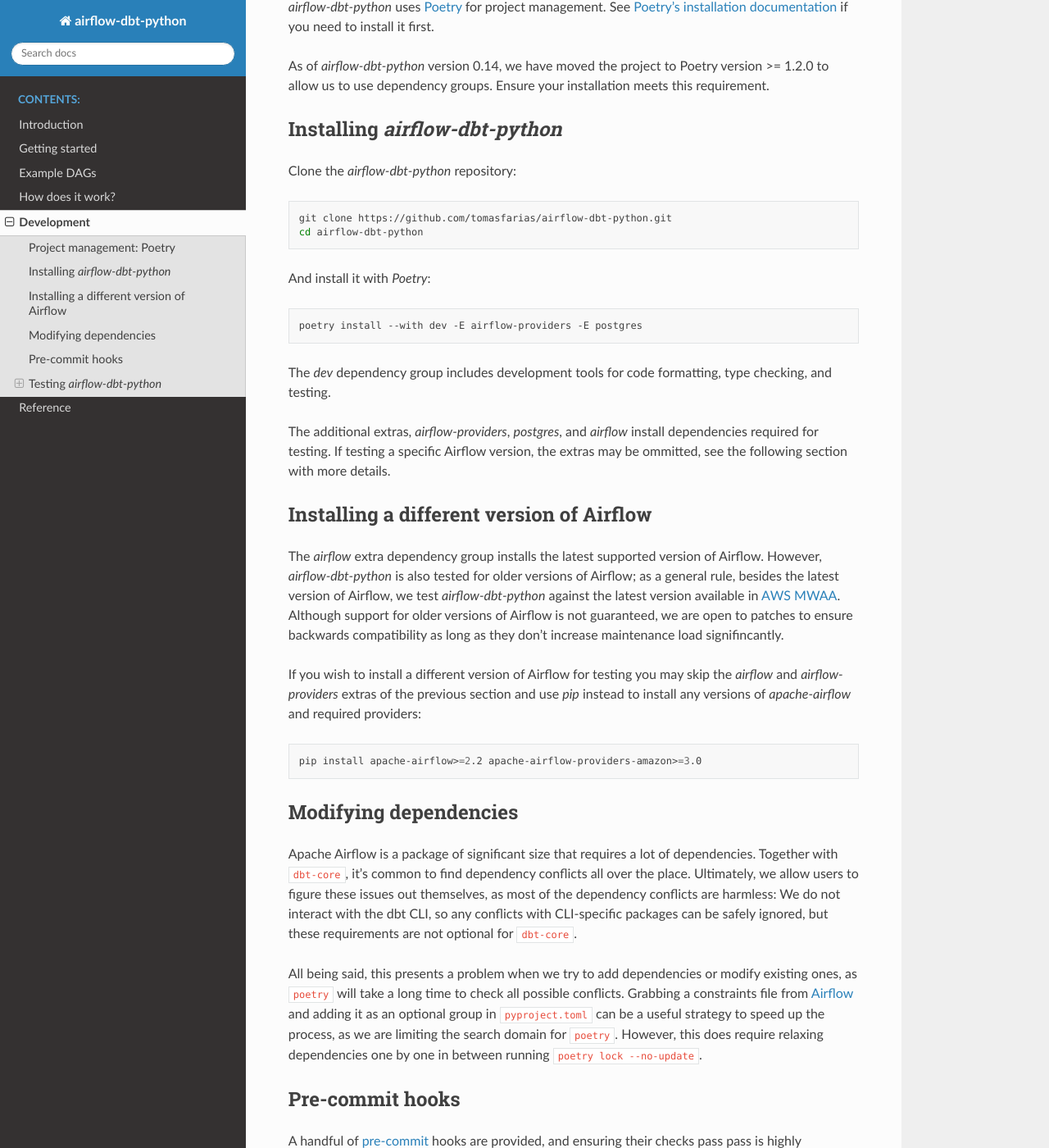
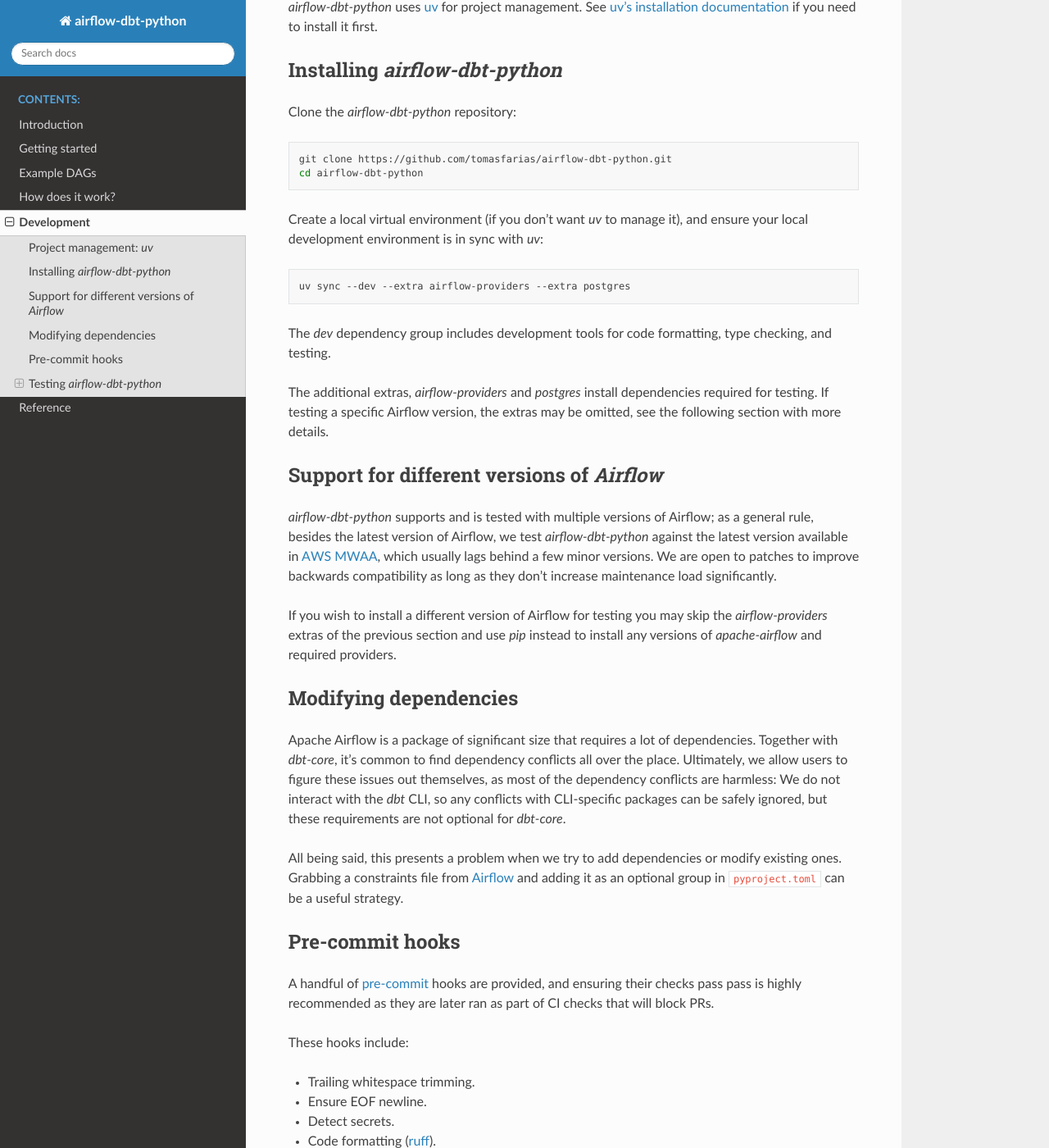
Before and after one commit to blackhole2100/Airflow-operators-hooks-and-utilities-, a Sphinx documentation site: the page built from docs/development.rst, in a window 1280 px wide and 1400 px high, scrolled down 387 px. Shown: the whole window at 82% size. Built offline with Sphinx 7.4.7 and the Read the Docs theme 3.1.0, drawn with Linux system fonts in a browser that asks for light colours; a style sheet for code colours, icons or effects is not loaded; some of the changed text lies outside the part shown.

Commit message:
chore(development): Switch from poetry to uv

```diff
--- a/docs/development.rst
+++ b/docs/development.rst
@@ -7,12 +7,10 @@
 
 If you would like to dig a bit into the internals of *airflow-dbt-python* and learn about the development philosophy, it's recommended that you check out the :ref:`how_does_it_work` documentation.
 
-Project management: Poetry
+Project management: *uv*
 --------------------------
 
-*airflow-dbt-python* uses `Poetry <https://python-poetry.org/>`_ for project management. See `Poetry's installation documentation <https://python-poetry.org/docs/#installation>`_ if you need to install it first.
-
-As of *airflow-dbt-python* version 0.14, we have moved the project to Poetry version >= 1.2.0 to allow us to use dependency groups. Ensure your installation meets this requirement.
+*airflow-dbt-python* uses `uv <https://docs.astral.sh/uv/>`_ for project management. See `uv's installation documentation <https://docs.astral.sh/uv/getting-started/installation/>`_ if you need to install it first.
 
 Installing *airflow-dbt-python*
 -------------------------------
@@ -24,33 +22,29 @@
    git clone https://github.com/tomasfarias/airflow-dbt-python.git
    cd airflow-dbt-python
 
-And install it with *Poetry*:
+Create a local virtual environment (if you don't want *uv* to manage it), and ensure your local development environment is in sync with *uv*:
 
 .. code-block:: shell
 
-   poetry install --with dev -E airflow-providers -E postgres
+   uv sync --dev --extra airflow-providers --extra postgres
 
 The *dev* dependency group includes development tools for code formatting, type checking, and testing.
 
-The additional extras, *airflow-providers*, *postgres*, and *airflow* install dependencies required for testing. If testing a specific Airflow version, the extras may be ommitted, see the following section with more details.
+The additional extras, *airflow-providers* and *postgres* install dependencies required for testing. If testing a specific Airflow version, the extras may be omitted, see the following section with more details.
 
-Installing a different version of Airflow
------------------------------------------
+Support for different versions of *Airflow*
+-------------------------------------------
 
-The *airflow* extra dependency group installs the latest supported version of Airflow. However, *airflow-dbt-python* is also tested for older versions of Airflow; as a general rule, besides the latest version of Airflow, we test *airflow-dbt-python* against the latest version available in `AWS MWAA <https://aws.amazon.com/managed-workflows-for-apache-airflow/>`_. Although support for older versions of Airflow is not guaranteed, we are open to patches to ensure backwards compatibility as long as they don't increase maintenance load signifincantly.
+*airflow-dbt-python* supports and is tested with multiple versions of Airflow; as a general rule, besides the latest version of Airflow, we test *airflow-dbt-python* against the latest version available in `AWS MWAA <https://aws.amazon.com/managed-workflows-for-apache-airflow/>`_, which usually lags behind a few minor versions. We are open to patches to improve backwards compatibility as long as they don't increase maintenance load significantly.
 
-If you wish to install a different version of Airflow for testing you may skip the *airflow* and *airflow-providers* extras of the previous section and use *pip* instead to install any versions of *apache-airflow* and required providers:
-
-.. code-block:: shell
-
-   pip install apache-airflow>=2.2 apache-airflow-providers-amazon>=3.0
+If you wish to install a different version of Airflow for testing you may skip the *airflow-providers* extras of the previous section and use *pip* instead to install any versions of *apache-airflow* and required providers.
 
 Modifying dependencies
 ----------------------
 
-Apache Airflow is a package of significant size that requires a lot of dependencies. Together with ``dbt-core``, it's common to find dependency conflicts all over the place. Ultimately, we allow users to figure these issues out themselves, as most of the dependency conflicts are harmless: We do not interact with the dbt CLI, so any conflicts with CLI-specific packages can be safely ignored, but these requirements are not optional for ``dbt-core``.
+Apache Airflow is a package of significant size that requires a lot of dependencies. Together with *dbt-core*, it's common to find dependency conflicts all over the place. Ultimately, we allow users to figure these issues out themselves, as most of the dependency conflicts are harmless: We do not interact with the *dbt* CLI, so any conflicts with CLI-specific packages can be safely ignored, but these requirements are not optional for *dbt-core*.
 
-All being said, this presents a problem when we try to add dependencies or modify existing ones, as ``poetry`` will take a long time to check all possible conflicts. Grabbing a constraints file from `Airflow <https://github.com/apache/airflow>`_ and adding it as an optional group in ``pyproject.toml`` can be a useful strategy to speed up the process, as we are limiting the search domain for ``poetry``. However, this does require relaxing dependencies one by one in between running ``poetry lock --no-update``.
+All being said, this presents a problem when we try to add dependencies or modify existing ones. Grabbing a constraints file from `Airflow <https://github.com/apache/airflow>`_ and adding it as an optional group in ``pyproject.toml`` can be a useful strategy.
 
 Pre-commit hooks
 ----------------
@@ -62,10 +56,9 @@
 * Trailing whitespace trimming.
 * Ensure EOF newline.
 * Detect secrets.
-* Code formatting (`black <https://github.com/psf/black>`_).
-* PEP8 linting (`flake8 <https://github.com/pycqa/flake8/>`_).
+* Code formatting (`ruff <https://github.com/astral-sh/ruff>`_).
+* Linting (`ruff <https://github.com/astral-sh/ruff>`_).
 * Static type checking (`mypy <https://github.com/python/mypy>`_).
-* Import sorting (`isort <https://github.com/PyCQA/isort>`_).
 
 All *pre-commit* hooks can be installed with:
 
@@ -73,11 +66,11 @@
 
    pre-commit install
 
-Alternatively, all of the aforementioned tools are installed with the *dev* dependency group and can ran individually, without *pre-commit* hooks. For example, to format files with *black*:
+Alternatively, all of the aforementioned tools are installed with the *dev* dependency group and can ran individually, without *pre-commit* hooks. For example, to format files with *ruff*:
 
 .. code-block:: shell
 
-   poetry run black airflow_dbt_python/
+   uv run ruff format airflow_dbt_python/
 
 Testing *airflow-dbt-python*
 ----------------------------
@@ -97,7 +90,7 @@
 .. code-block:: shell
 
     export AIRFLOW_HOME=$PWD
-    poetry run airflow db migrate
+    uv run airflow db migrate
 
 The ``AIRFLOW_HOME`` environment variable has to be set to the same value used when initializing the database for most testing commands, so it's recommended to ``export`` it.
 
@@ -114,7 +107,7 @@
 
 .. code-block:: shell
 
-   poetry run pytest tests/ airflow_dbt_python/ -vv
+   uv run pytest tests/ airflow_dbt_python/ -vv
 
 The majority of tests are found in the ``tests/`` directory, but we also test `doctest <https://docs.python.org/3.10/library/doctest.html>`_ documentation examples.
 
@@ -125,7 +118,7 @@
 
 .. code-block:: shell
 
-   poetry run coverage run -m pytest tests/ airflow_dbt_python/
+   uv run coverage run -m pytest tests/ airflow_dbt_python/
 
 Unit tests and DAG tests
 ^^^^^^^^^^^^^^^^^^^^^^^^
--- a/poetry.toml
+++ /dev/null
@@ -1,3 +0,0 @@
-[virtualenvs]
-create = true
-in-project = true
```
Also changed, not shown: README.md (+4 -4 lines), docs/getting_started.rst (+9 -10 lines), pyproject.toml (+32 -44 lines), .readthedocs.yaml, 6 other files.
